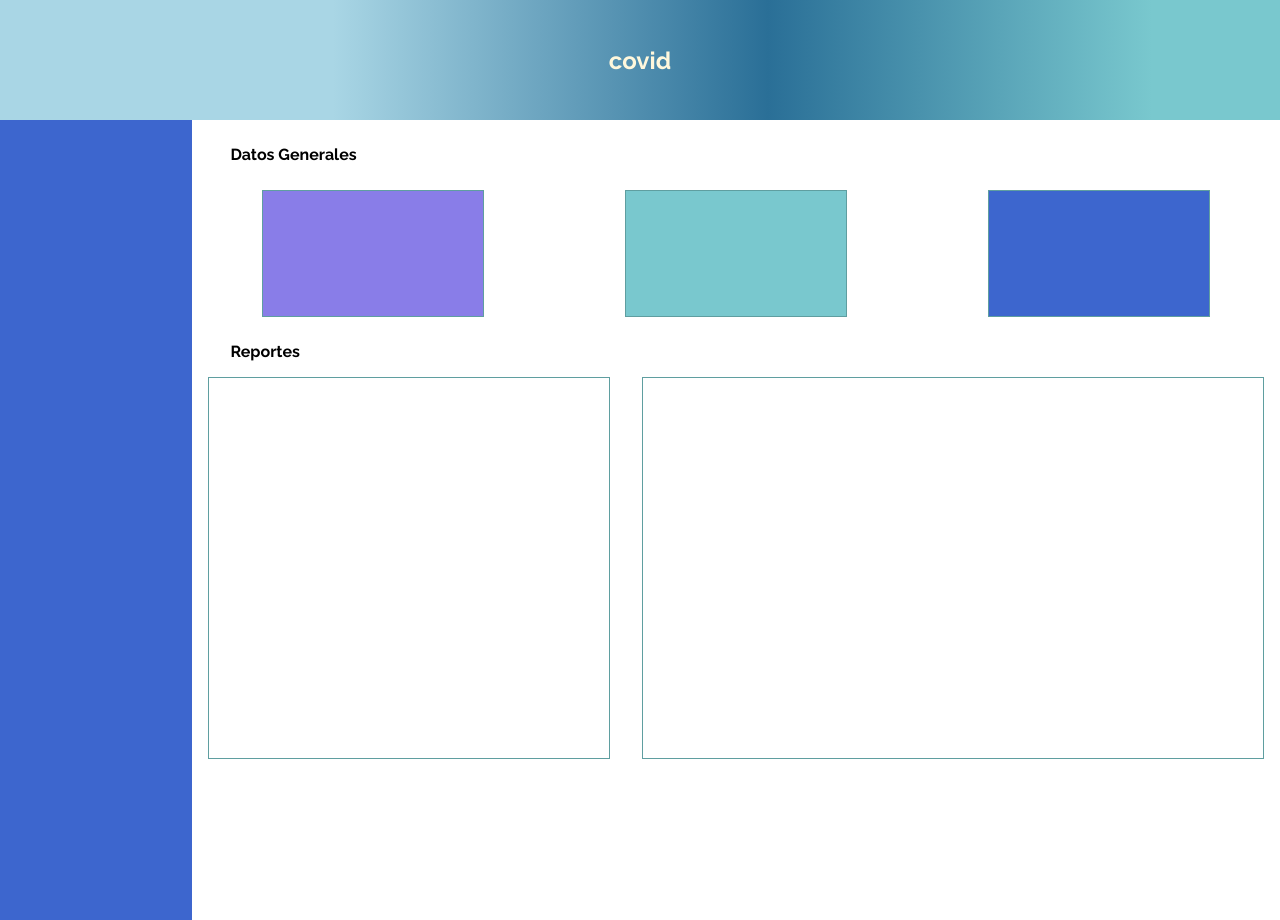
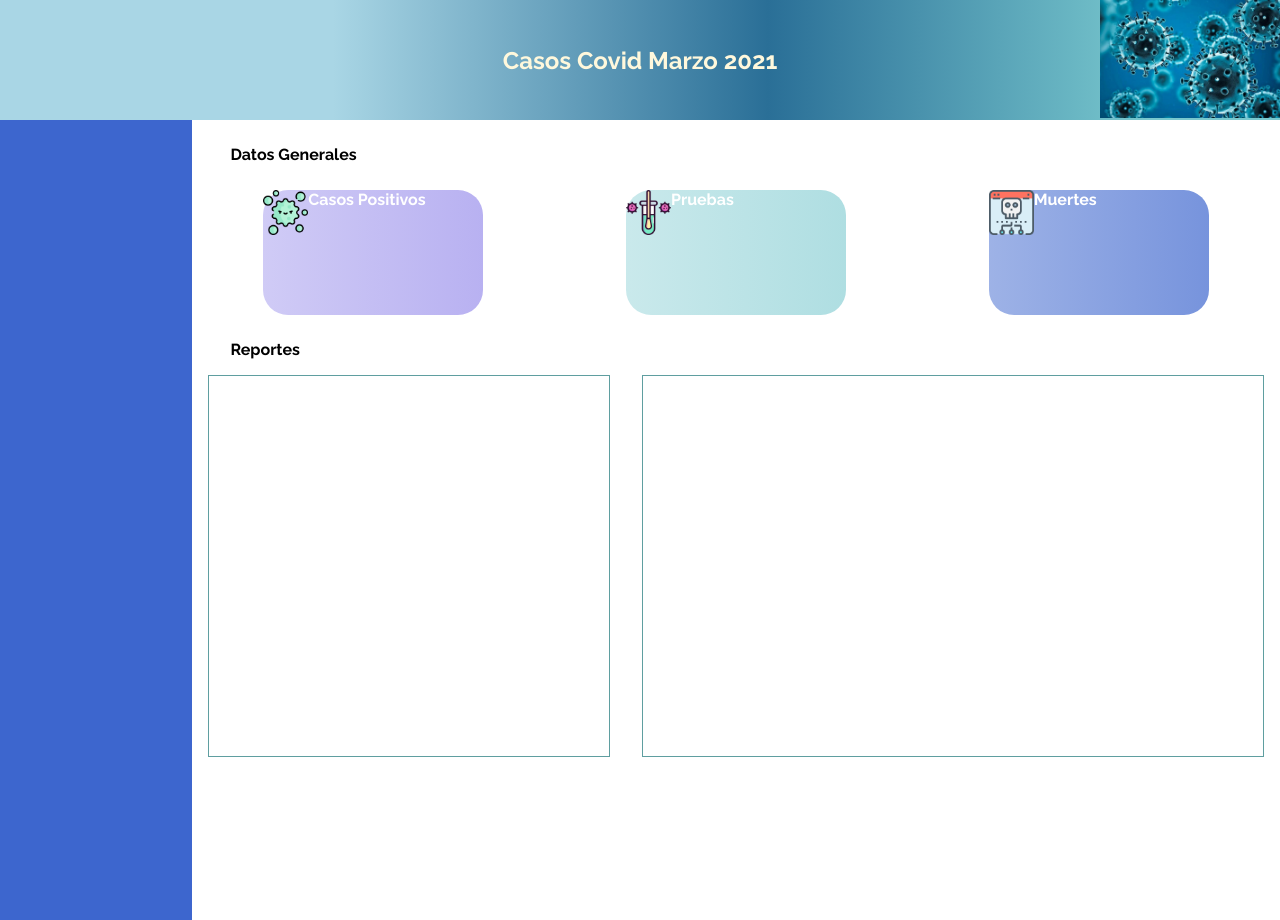
Before and after one commit to lilianaruiz/dashboardcovid, a website with bundled scripts: page index.html in a window 1280 px wide. Built offline with nearby package versions, Linux system fonts and the light colour scheme; no server answers.

Commit message:
tarjetas enlazadas

```diff
--- a/app.js
+++ b/app.js
@@ -9,6 +9,18 @@ console.log(fechas)
 
 const ctxg1 = document.getElementById('grafico1').getContext('2d');
 const ctxg2 = document.getElementById('grafico2').getContext('2d');
+
+const ppositivo = document.getElementById('positivos')
+const positivos = fechas[0].cases.total.value
+ppositivo.innerText = positivos
+
+const ppruebas = document.getElementById('pruebas')
+const pruebas = fechas[0].testing.total.value
+ppruebas.innerText = pruebas
+
+const pmuertes = document.getElementById('muertes')
+const muertes = fechas[0].outcomes.death.total.value
+pmuertes.innerText = muertes
 
 const hospitalizados = fechas[0].outcomes.hospitalized
 console.log ("host",hospitalizados)
@@ -35,13 +47,7 @@ const myChart = new Chart(ctxg1, {
           hoverOffset: 4
         }]
     },
-    options: {
-        scales: {
-            y: {
-                beginAtZero: true
-            }
-        }
-    }
+
 });
 
 const labels = fechas.map((fecha)=>{
--- a/index.html
+++ b/index.html
@@ -18,8 +18,11 @@
         integrity="sha512-QSkVNOCYLtj73J4hbmVoOV6KVZuMluZlioC+trLpewV8qMjsWqlIQvkn1KGX2StWvPMdWGBqim1xlC8krl1EKQ=="
         crossorigin="anonymous" referrerpolicy="no-referrer"></script>
     <header>
-        <div>
-            <h5>covid</h5>
+        <div class="titulo">
+            <h5>Casos Covid Marzo 2021</h5>
+        </div>
+        <div class="imgtitulo">
+            <img src="images/coronavirus-2.jpeg" alt="">
         </div>
     </header>
     <section>
@@ -28,9 +31,27 @@
             <div>
                 <div class="tarjetas">
                     <h4>Datos Generales</h4>
-                    <div class="tarjeta morado"></div>
-                    <div class="tarjeta verde"></div>
-                    <div class="tarjeta azul"></div>
+                    <div class="tarjeta morado">
+                        <img src="images/virus (2).png" alt="">
+                    <div>
+                        <p id="positivos"></p>
+                        <p>Casos Positivos</p>
+                    </div>
+                    </div>
+                    <div class="tarjeta verde">
+                        <img src="images/prueba-de-covid.png" alt="">
+                        <div>
+                            <p id="pruebas"></p>
+                            <p> Pruebas</p>
+                            </div>
+                    </div>
+                    <div class="tarjeta azul">
+                        <img src="images/virus (1).png" alt="">
+                        <div>
+                            <p id="muertes"></p>
+                            <p>Muertes</p>
+                        </div>
+                    </div>
                 </div>
                 <div class="graficos">
                     <h4>Reportes</h4>
--- a/style.css
+++ b/style.css
@@ -5,16 +5,23 @@
 }
 header{
     height: 120px;
+    width: 100%;
     background-image: linear-gradient(to left, rgb(121,200,206) 10%, #2a6f97 40%, #a9d6e5 74%);
+    display: flex;
+    align-items: center;
+    justify-content: center;
+}
+
+.imgtitulo{
+    position: absolute;
+    right: 0%;
+}
+.imgtitulo img{
+height: 120px;
+
 
 }
-header div{
-    height: 120px;
-    display: flex;
-    justify-content: center;
-    align-items: center;
-}
-    header h5{
+header h5{
     font-size: x-large;
     color: cornsilk;
 }
@@ -36,20 +43,29 @@ header div{
     margin-top: 70px;
     height: 125px;
     width: 220px;
-    border: 1px solid cadetblue;
+    border-radius: 25px;
+    display: flex;
+    color:white;
+
+
 
 }
+.tarjeta img{
+    height: 45px;
+}
 .tarjetas .tarjeta.morado{
-    background-color: rgb(137,125,232);
+    background: linear-gradient(to left,rgba(137,125,232,.6),rgba(137,125,232,.4));
+
 
 }
 .tarjetas .tarjeta.verde{
-    background-color: rgb(121, 200, 206);
+
+    background: linear-gradient(to left,rgba(121,200,206,.6),rgba(121,200,206,.4));
+
 
 }
 .tarjetas .tarjeta.azul{
-    background-color: rgb(61, 102, 206);
-
+    background: linear-gradient(to left,rgba(61,102,206,.7),rgba(61,102,206,.5));
 }
 .tarjetas h4{
     margin-top: 25px;
```
Also changed, not shown: images/coronavirus-2.jpeg (added), images/prueba-de-covid.png (added), images/virus (1).png (added), images/virus (2).png (added), images/virus.png (added).
